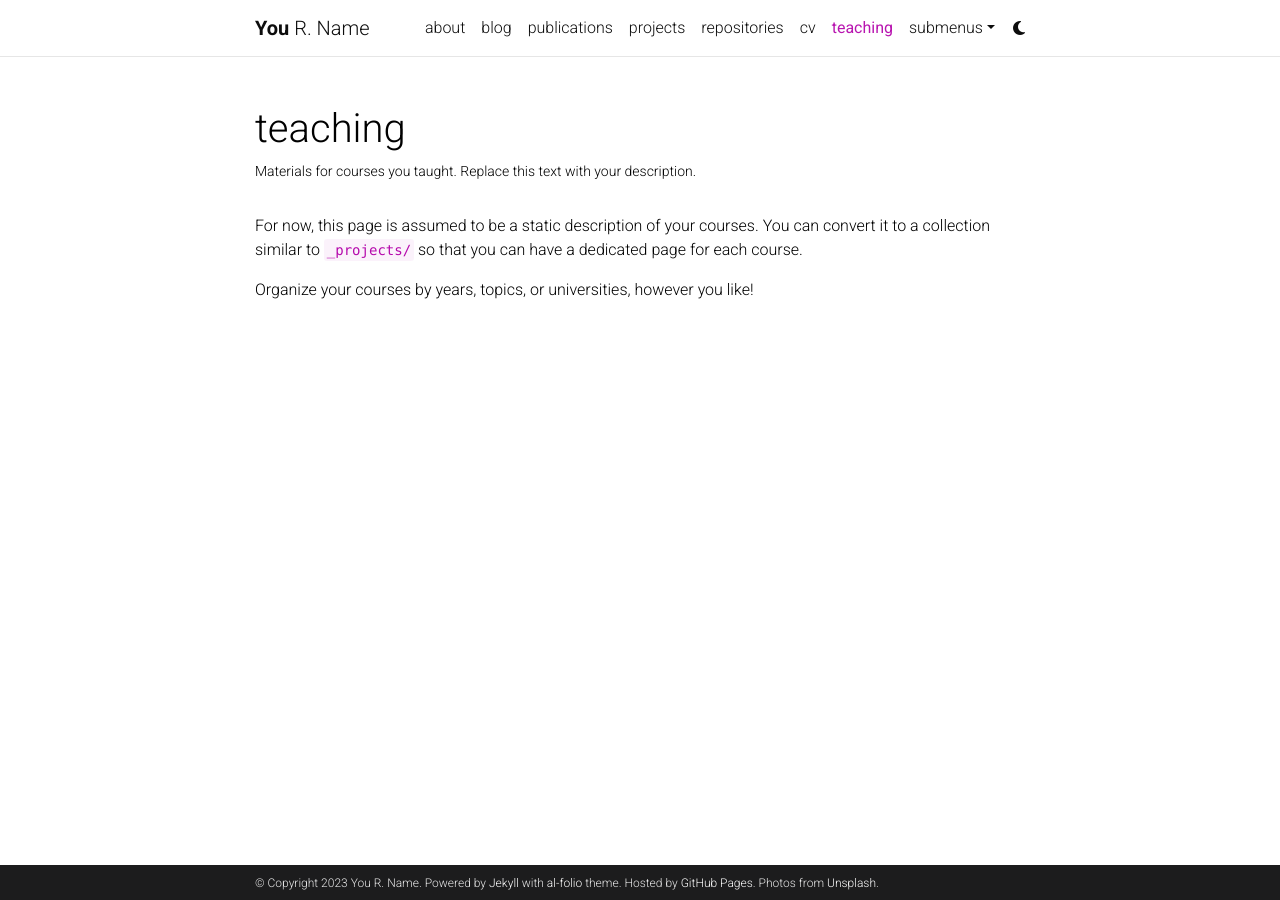
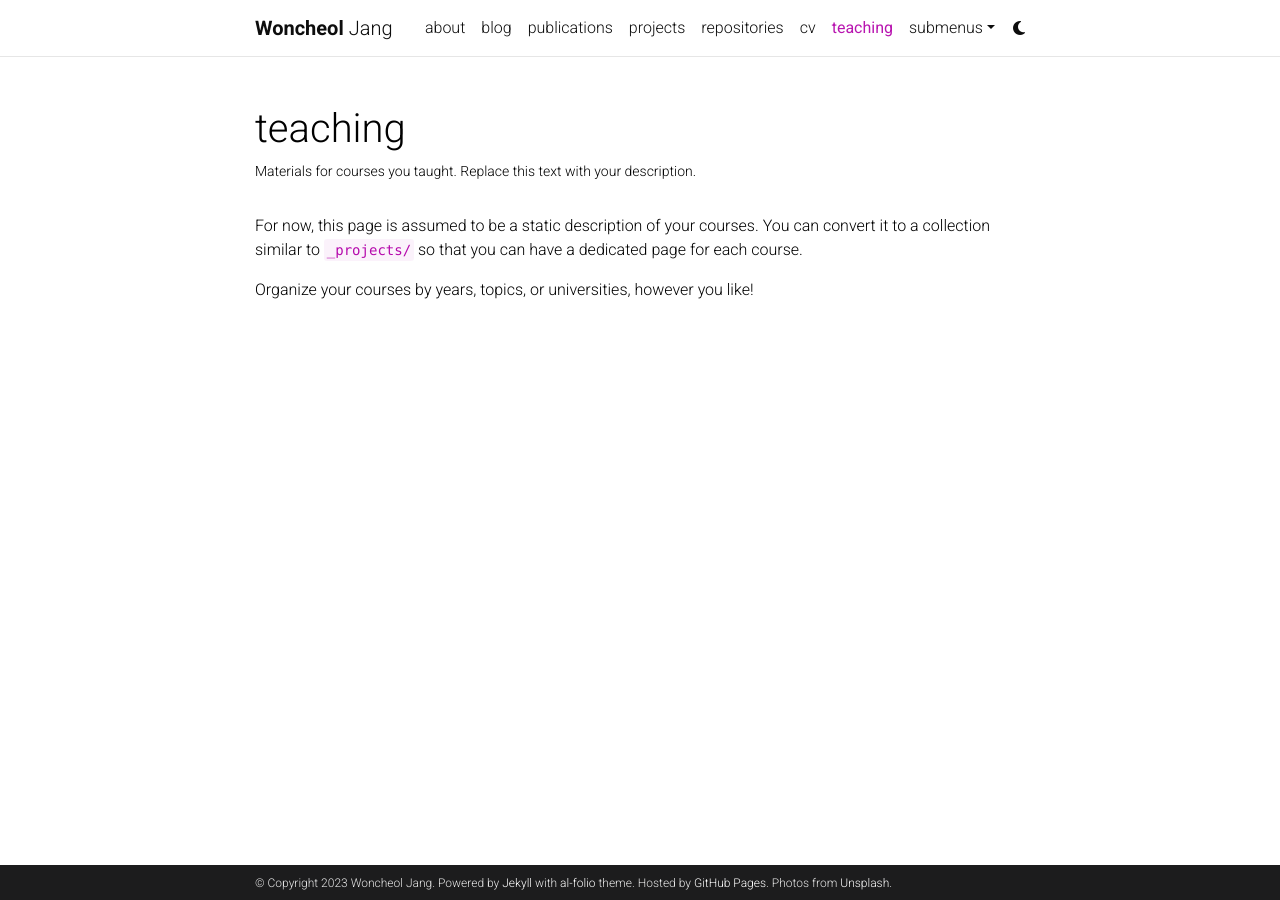
Before and after one commit to wcjang/wcjang.github.io, a Jekyll site: the page built from _pages/teaching.md, in a window 1280 px wide. Built offline with Jekyll 4.4.1, drawn with Linux system fonts in a browser that asks for light colours; comment, search, counter and statistics services are not loaded; a style sheet for code colours, icons or effects is not loaded.

Commit message:
Update _config.yml

```diff
--- a/_config.yml
+++ b/_config.yml
@@ -3,10 +3,10 @@
 # -----------------------------------------------------------------------------
 
 title: blank # the website title (if blank, full name will be used instead)
-first_name: You
-middle_name: R.
-last_name: Name
-email: you@example.com
+first_name: Woncheol
+middle_name:
+last_name: Jang
+email: wcjang@example.com
 description: > # the ">" symbol means to ignore newlines until "footer_text:"
   A simple, whitespace theme for academics. Based on [*folio](https://github.com/bogoli/-folio) design.
 footer_text: >
@@ -18,8 +18,8 @@
 lang: en # the language of your site (for example: en, fr, cn, ru, etc.)
 icon: ⚛️  # the emoji used as the favicon (alternatively, provide image name in /assets/img/)
 
-url: https://alshedivat.github.io # the base hostname & protocol for your site
-baseurl: /al-folio # the subpath of your site, e.g. /blog/
+url: https://wcjang.github.io # the base hostname & protocol for your site
+baseurl: # the subpath of your site, e.g. /blog/
 last_updated: false # set to true if you want to display last updated in the footer
 impressum_path:  # set to path to include impressum link in the footer, use the same path as permalink in a page, helps to conform with EU GDPR
 
```
